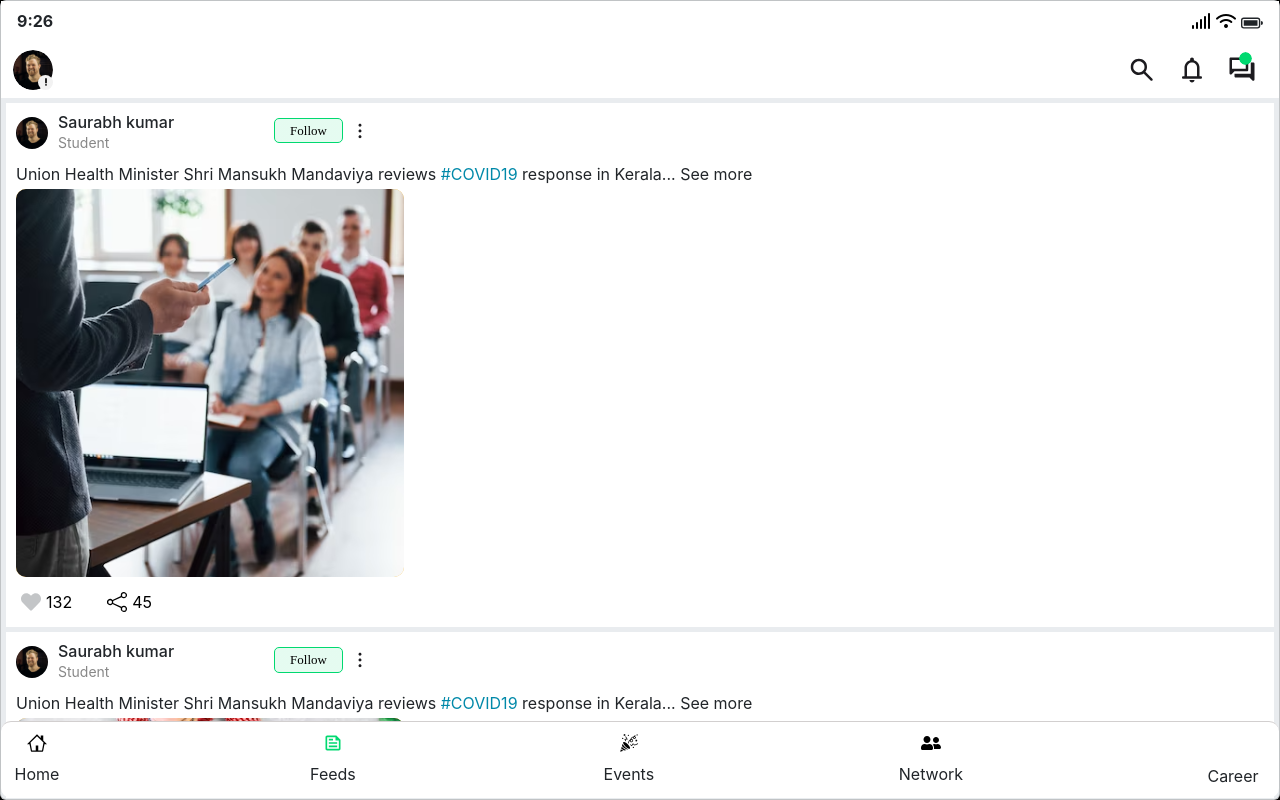
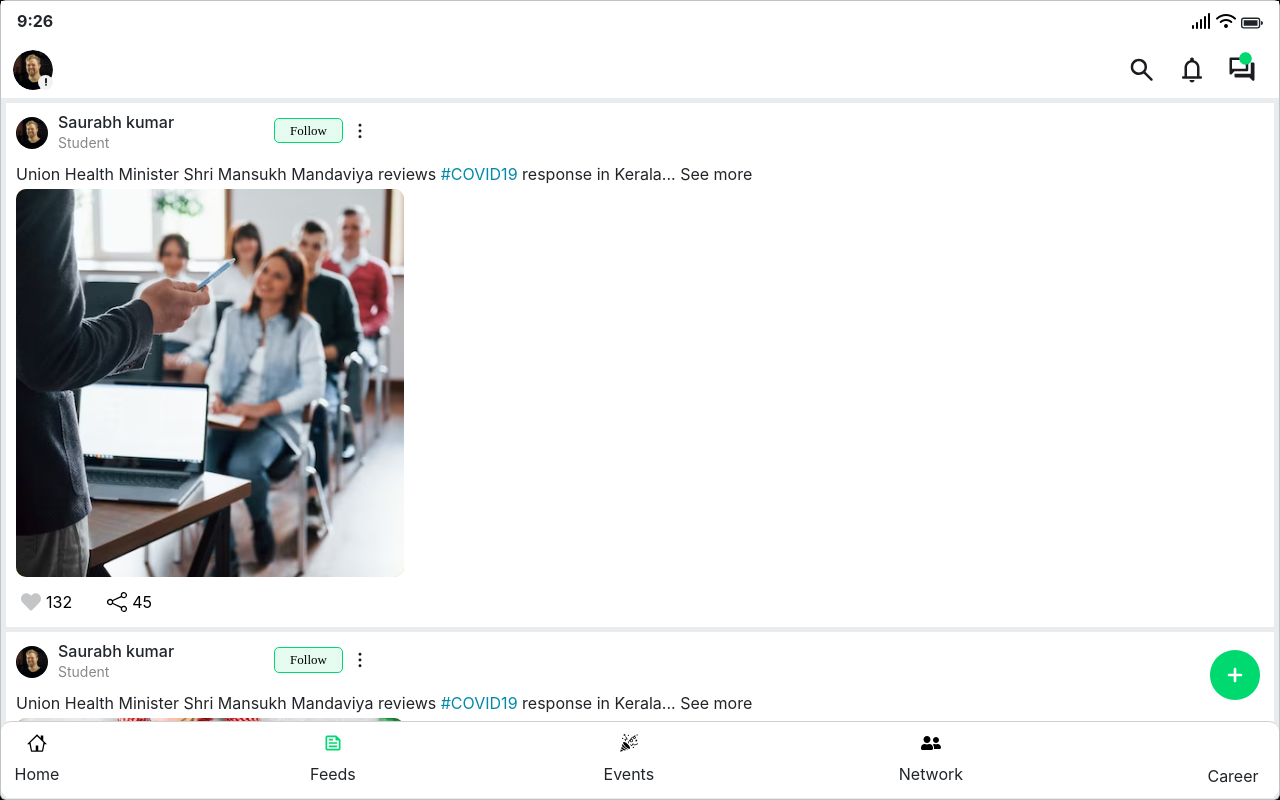
Before and after one commit to FrodoNaveen/STUNXT, a React (Create React App) app: page /feeds in a window 1280 px wide. Built offline with nearby package versions, Linux system fonts and the light colour scheme; some icons are missing.

Commit message:
added addicon in feedpage

```diff
--- a/src/components/Feeds.js
+++ b/src/components/Feeds.js
@@ -6,6 +6,8 @@ import feedData from "../data/feedData";
 import Dot_symbol from "../images/Feeds/more_vert.svg";
 import { FaHeart } from "react-icons/fa";
 import { BsShare } from "react-icons/bs";
+import addIcon from "../images/Feeds/addIcon.svg"
+
 import "./Feeds.css";
 
 const FeedPost = ({ post }) => {
@@ -147,6 +149,21 @@ const Feeds = () => {
           ))}
         </div>
       </div>
+           {/* Sticky plus button */}
+           <img
+        className="sticky-plus-button"
+        src= {addIcon}
+        alt="addIcon"
+        style={{
+          position: "fixed",
+          bottom: "100px", // Adjust vertical position as needed
+          right: "20px", // Adjust horizontal position as needed
+          zIndex: 1000, // Ensure it's above other content
+        }}
+      />
+
+
+
       <div className="fixed-elements">
 
         <Navbar index={index} />
```
Also changed, not shown: src/components/Feeds.css (line endings or trailing spaces), src/images/Feeds/addIcon.svg (added).
